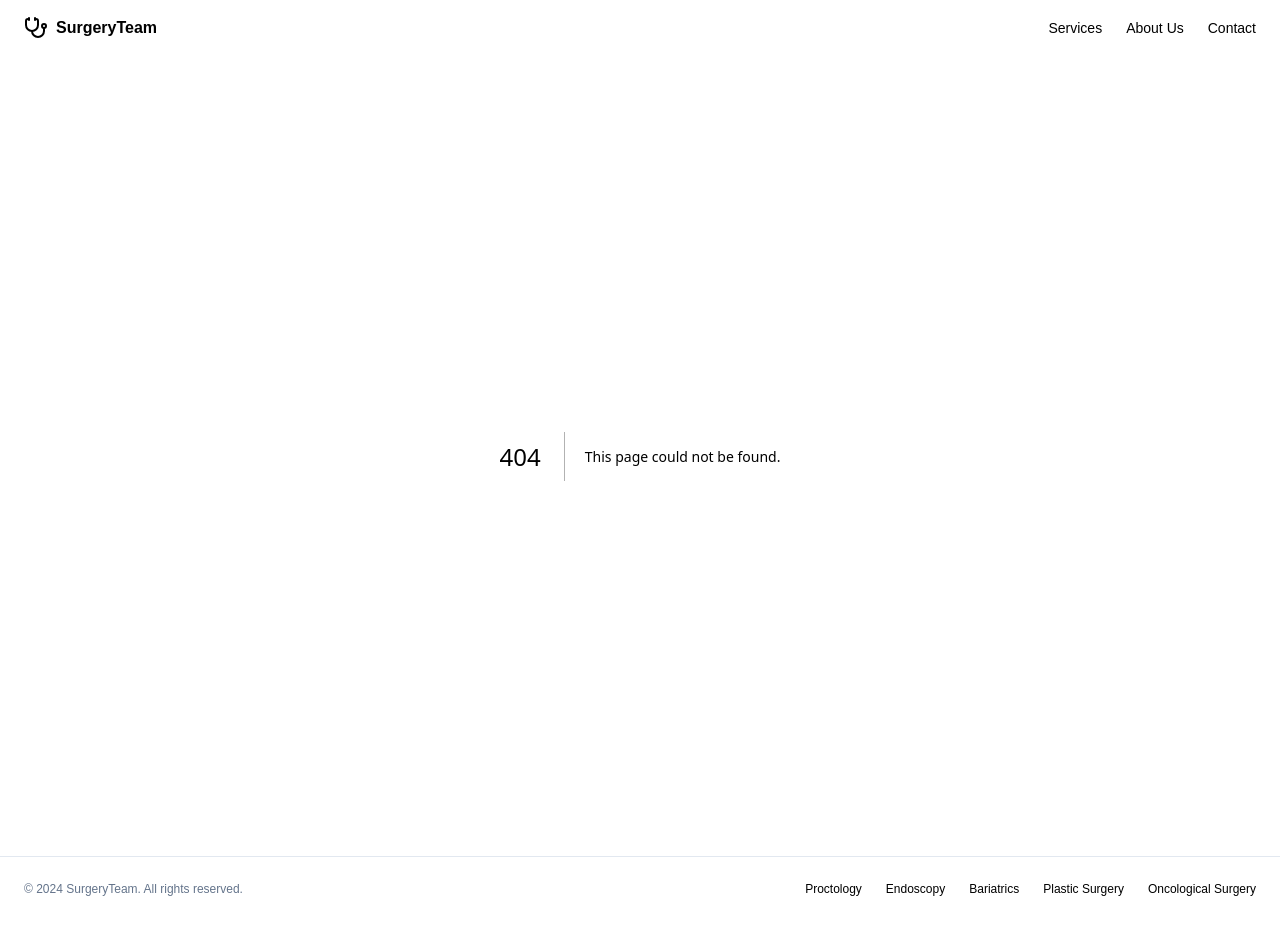
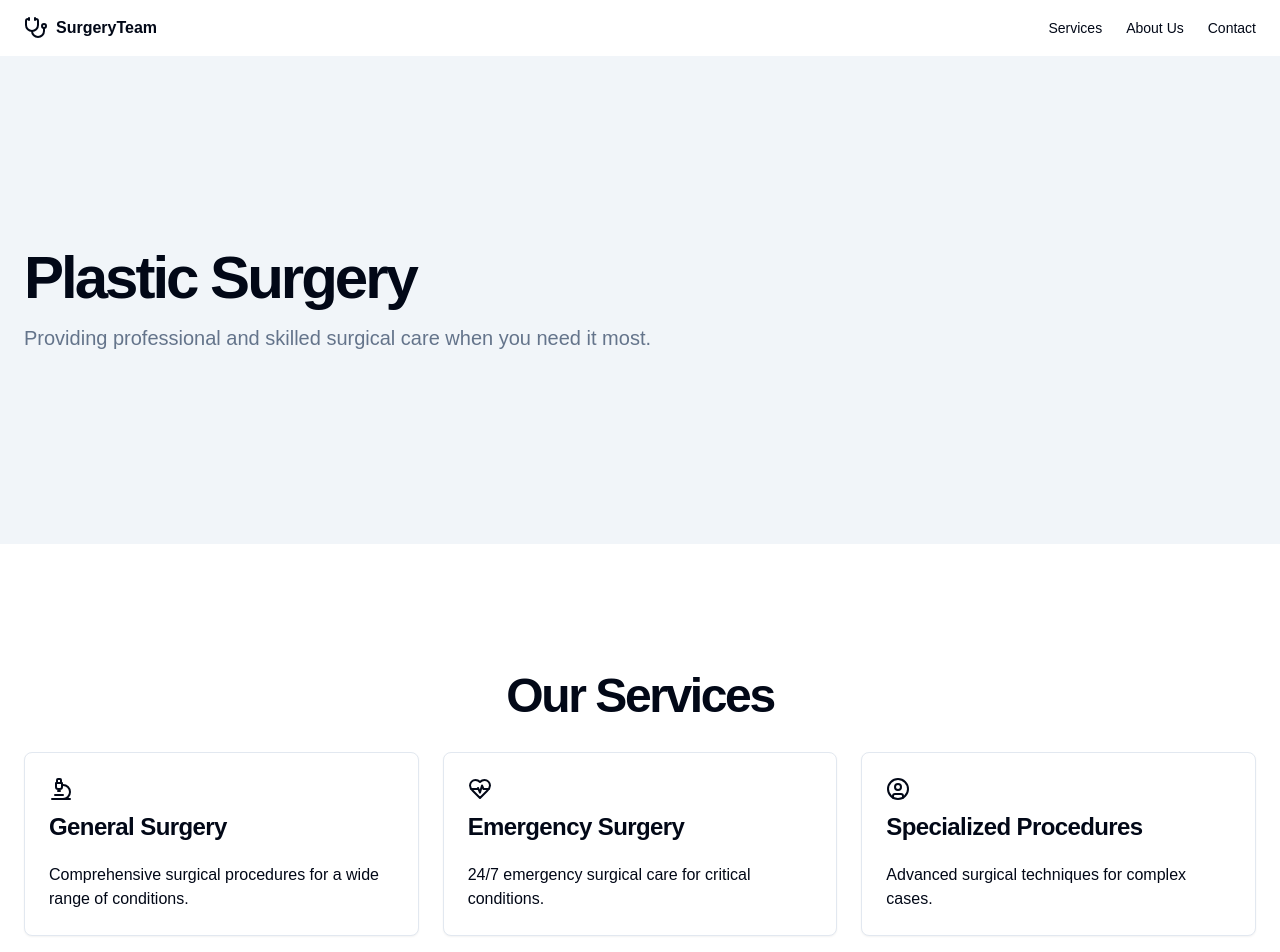
Before and after one commit to andrewpltnv/surgery-team, a Next.js app: page /plastic-surgery in a window 1280 px wide. Before the commit this address had no page. Shown: the top 952 px of the page. Before the commit the page ends 921 px from the top, so only its background shows below. Built offline with nearby package versions, Linux system fonts and the light colour scheme.

Commit message:
+ Plastic Surgery page mock

```diff
--- /dev/null
+++ b/src/app/plastic-surgery/page.tsx
@@ -0,0 +1,65 @@
+import { Card, CardHeader, CardTitle, CardContent } from "@/components/ui/card";
+import { Microscope, HeartPulse, UserCircle } from "lucide-react";
+import Team from "@/components/Team";
+import WhyTeam from "@/components/Team/WhyTeam";
+
+export default function PlasticSurgery() {
+	return (
+		<div className="flex flex-col min-h-screen">
+			<main className="flex-1">
+				<section className="w-full py-12 md:py-24 lg:py-32 xl:py-48 bg-muted">
+					<div className="container px-4 md:px-6 m-auto">
+						<div className="flex flex-col space-y-4">
+							<h1 className="text-3xl font-bold tracking-tighter sm:text-4xl md:text-5xl lg:text-6xl/none">
+								Plastic Surgery
+							</h1>
+							<p className="max-w-[700px] text-muted-foreground md:text-xl">
+								Providing professional and skilled surgical care when you need
+								it most.
+							</p>
+						</div>
+					</div>
+				</section>
+				<section className="w-full py-12 md:py-24 lg:py-32">
+					<div className="container px-4 md:px-6 mx-auto">
+						<h2 className="text-3xl font-bold tracking-tighter sm:text-4xl md:text-5xl mb-8 text-center">
+							Our Services
+						</h2>
+						<div className="grid gap-6 sm:grid-cols-2 lg:grid-cols-3">
+							<Card>
+								<CardHeader>
+									<Microscope className="h-6 w-6 mb-2" />
+									<CardTitle>General Surgery</CardTitle>
+								</CardHeader>
+								<CardContent>
+									Comprehensive surgical procedures for a wide range of
+									conditions.
+								</CardContent>
+							</Card>
+							<Card>
+								<CardHeader>
+									<HeartPulse className="h-6 w-6 mb-2" />
+									<CardTitle>Emergency Surgery</CardTitle>
+								</CardHeader>
+								<CardContent>
+									24/7 emergency surgical care for critical conditions.
+								</CardContent>
+							</Card>
+							<Card>
+								<CardHeader>
+									<UserCircle className="h-6 w-6 mb-2" />
+									<CardTitle>Specialized Procedures</CardTitle>
+								</CardHeader>
+								<CardContent>
+									Advanced surgical techniques for complex cases.
+								</CardContent>
+							</Card>
+						</div>
+					</div>
+				</section>
+				<WhyTeam />
+				<Team />
+			</main>
+		</div>
+	);
+}
```
